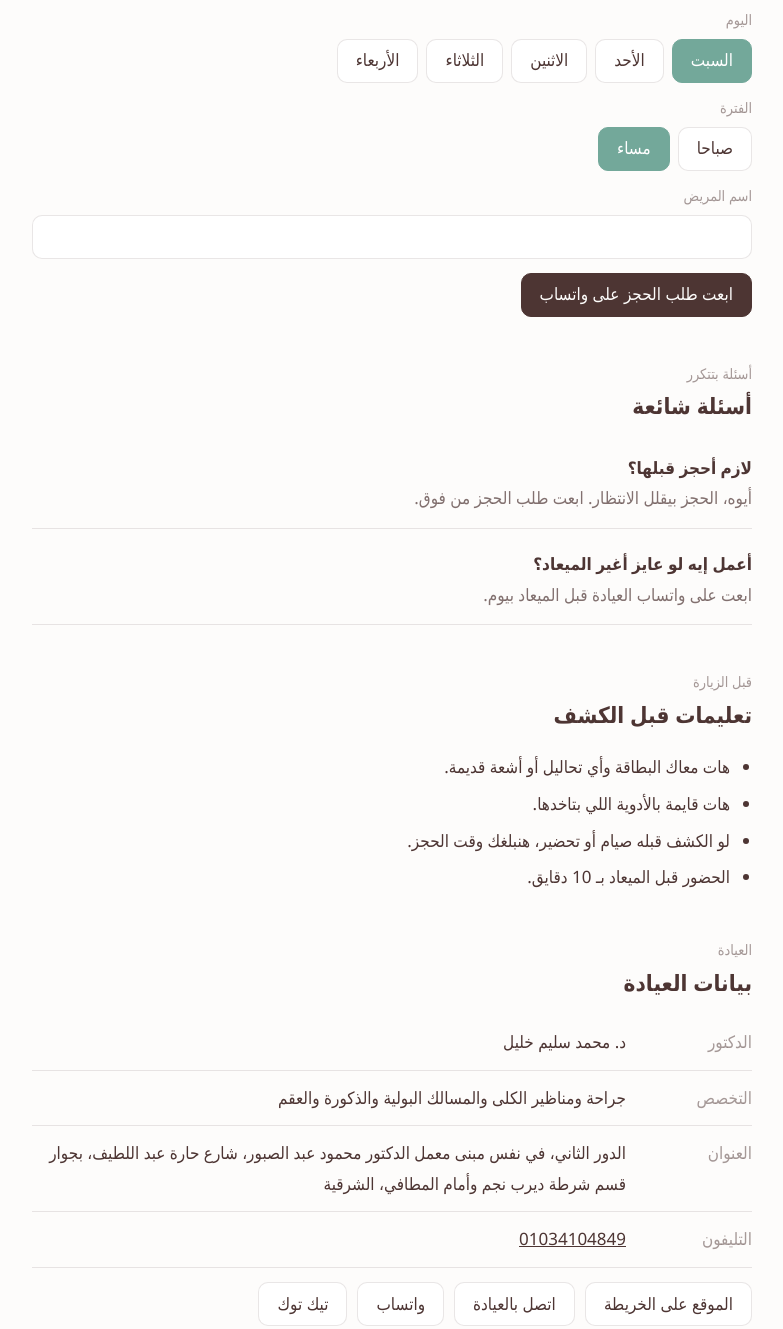
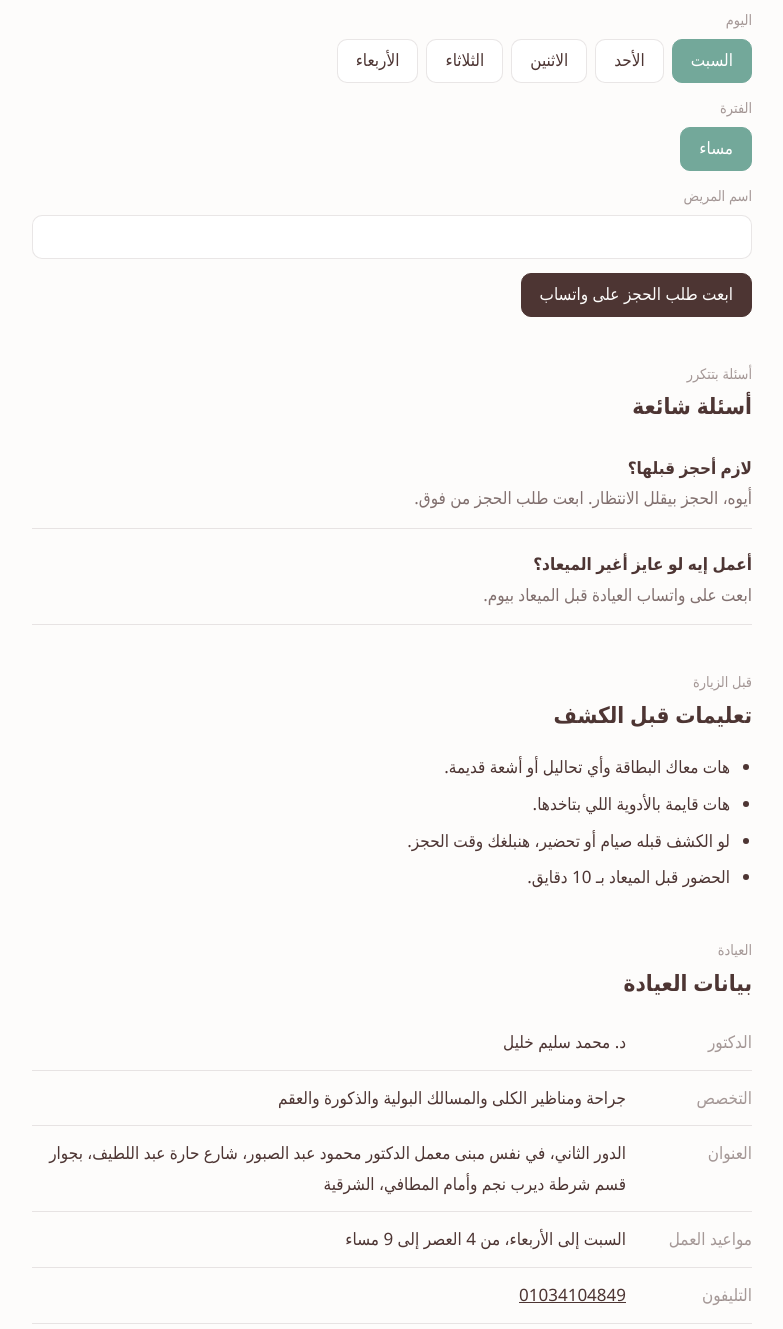
Before and after one commit to Eng-AbdallahMostafa/dr-mohamed-selim-khalil, a plain HTML site: page index.html in a window 1280 px wide. Shown: the part 1380-2709 px from the top of the page, without its empty margins (248-1031 px from the left). Drawn offline with Linux system fonts and the light colour scheme.

Commit message:
Update index.html

```diff
--- a/index.html
+++ b/index.html
@@ -71,7 +71,7 @@ footer{margin-top:44px;color:var(--ink3)}
 <p>اختار الموعد واضغط الزرار. بيفتح واتساب برسالة جاهزة لرقم العيادة، والسكرتارية بترد عليك بالتأكيد.</p>
 <div class="row"><span class="lbl">نوع الزيارة</span><div class="chips" data-group="kind"><button type="button" class="chip" aria-pressed="true">كشف جديد</button><button type="button" class="chip" aria-pressed="false">متابعة</button></div></div>
 <div class="row"><span class="lbl">اليوم</span><div class="chips" data-group="day"><button type="button" class="chip" aria-pressed="true">السبت</button><button type="button" class="chip" aria-pressed="false">الأحد</button><button type="button" class="chip" aria-pressed="false">الاثنين</button><button type="button" class="chip" aria-pressed="false">الثلاثاء</button><button type="button" class="chip" aria-pressed="false">الأربعاء</button></div></div>
-<div class="row"><span class="lbl">الفترة</span><div class="chips" data-group="slot"><button type="button" class="chip" aria-pressed="false">صباحا</button><button type="button" class="chip" aria-pressed="true">مساء</button></div></div>
+<div class="row"><span class="lbl">الفترة</span><div class="chips" data-group="slot"><button type="button" class="chip" aria-pressed="true">مساء</button></div></div>
 <div class="row"><label for="pname">اسم المريض</label><input type="text" id="pname" autocomplete="off"></div>
 <div class="btns"><a class="btn primary" id="wa" href="https://wa.me/201034104849" target="_blank" rel="noopener">ابعت طلب الحجز على واتساب</a></div>
 </section>
@@ -92,6 +92,7 @@ footer{margin-top:44px;color:var(--ink3)}
 <div><dt>الدكتور</dt><dd>د. محمد سليم خليل</dd></div>
 <div><dt>التخصص</dt><dd>جراحة ومناظير الكلى والمسالك البولية والذكورة والعقم</dd></div>
 <div><dt>العنوان</dt><dd>الدور الثاني، في نفس مبنى معمل الدكتور محمود عبد الصبور، شارع حارة عبد اللطيف، بجوار قسم شرطة ديرب نجم وأمام المطافي، الشرقية</dd></div>
+<div><dt>مواعيد العمل</dt><dd>السبت إلى الأربعاء، من 4 العصر إلى 9 مساء</dd></div>
 <div><dt>التليفون</dt><dd><a href="tel:+201034104849" style="color:inherit"><bdi>01034104849</bdi></a></dd></div>
 </dl>
 <div class="btns">
```
